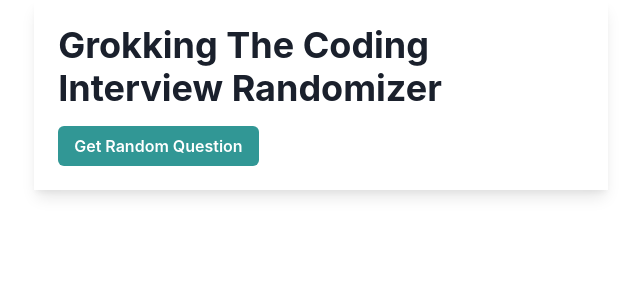
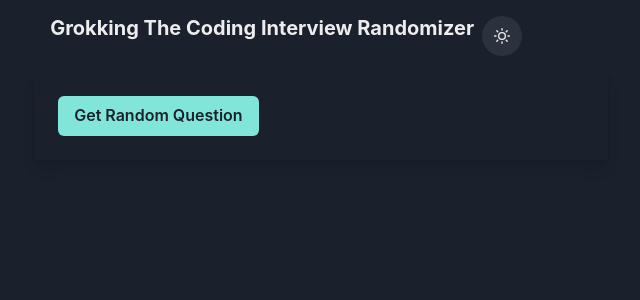
Before and after one commit to alexmcdermid/grokkingTheCodingInterviewRandomizer, a React (Create React App) app: page / in a window 1280 px wide. Shown: the top 300 px of the page, without its empty margins (319-959 px from the left). Built offline with nearby package versions, Linux system fonts and the light colour scheme.

Commit message:
basic styling lightmode darkmode

```diff
--- a/package.json
+++ b/package.json
@@ -3,6 +3,7 @@
   "version": "0.1.0",
   "private": true,
   "dependencies": {
+    "@chakra-ui/icons": "^2.1.1",
     "@chakra-ui/react": "^2.8.1",
     "@emotion/react": "^11.11.1",
     "@emotion/styled": "^11.11.0",
--- a/src/App.js
+++ b/src/App.js
@@ -1,20 +1,33 @@
 import './App.css';
-import { Box, Heading, Container } from '@chakra-ui/react';
+import { Box, Heading, Container, Flex, IconButton, useColorMode } from '@chakra-ui/react';
+import { MoonIcon, SunIcon } from '@chakra-ui/icons';
 import QuestionRandomizer from './QuestionRandomizer';
 
+function App() {
+  const { colorMode, toggleColorMode } = useColorMode();
 
-function App() {
   return (
-    <Container centerContent>
-      <Box padding="6" boxShadow="lg">
-        <Heading as="h1" size="xl" marginBottom="4">
+    <Container>
+      <Flex gap={2} p={4}>
+        <Heading as="h1" size="md">
           Grokking The Coding Interview Randomizer
         </Heading>
+        <IconButton
+          icon={colorMode === 'dark' ? <SunIcon /> : <MoonIcon />}
+          isRound
+          size="md"
+          onClick={toggleColorMode}
+          aria-label={`Switch to ${
+            colorMode === 'dark' ? 'light' : 'dark'
+          } mode`}
+        />
+      </Flex>
+
+      <Box padding="6" boxShadow="lg">
         <QuestionRandomizer />
       </Box>
     </Container>
   );
 }
 
-
 export default App;
--- a/src/index.js
+++ b/src/index.js
@@ -3,11 +3,19 @@
 import './index.css';
 import App from './App';
 import reportWebVitals from './reportWebVitals';
-import { ChakraProvider } from "@chakra-ui/react";
+import { ChakraProvider, ColorModeScript, extendTheme } from "@chakra-ui/react";
+
+const theme = extendTheme({
+  config: {
+    initialColorMode: "dark",
+    useSystemColorMode: false,
+  },
+});
 
 const root = ReactDOM.createRoot(document.getElementById('root'));
 root.render(
-  <ChakraProvider>
+  <ChakraProvider theme={theme}>
+    <ColorModeScript initialColorMode={theme.config.initialColorMode} />
     <App />
   </ChakraProvider>,
 );
```
Also changed, not shown: 1 other file (tests, documents, lock files or other folders).
